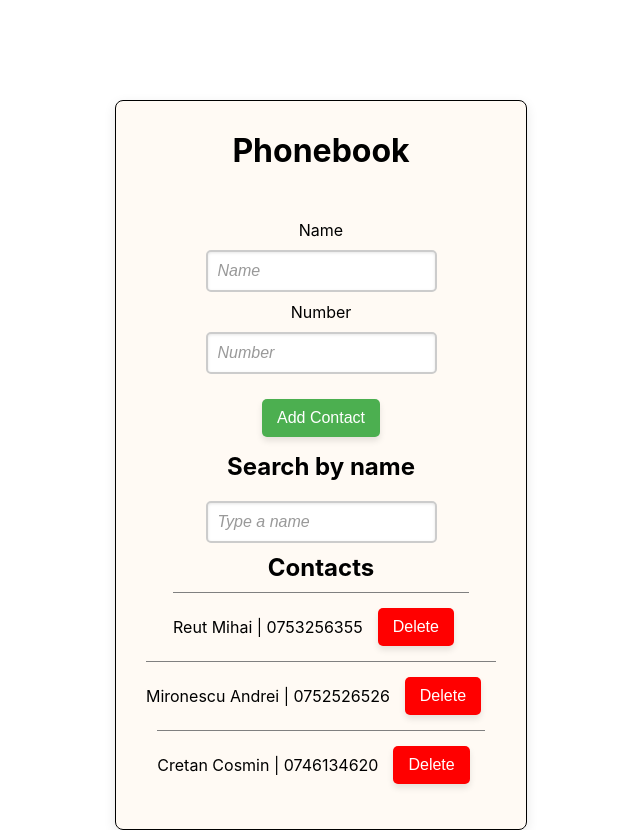
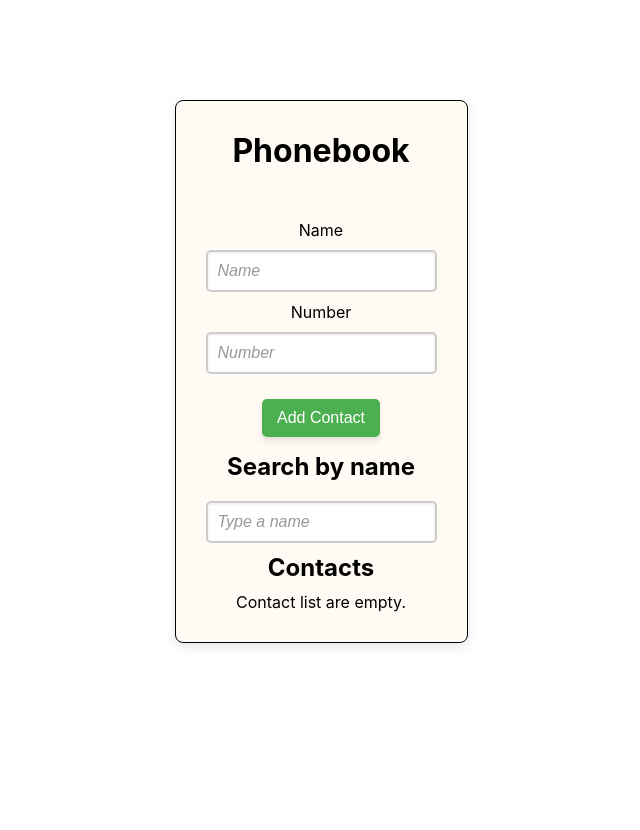
Before and after one commit to reutmihai/goit-react-hw-03-phonebook, a React (Create React App) app: page / in a window 1280 px wide. Shown: the whole page, without its empty margins (319-959 px from the left). After the commit the page ends 800 px from the top, so only its background shows below. Built offline with nearby package versions, Linux system fonts and the light colour scheme.

Commit message:
update message for empty contact list

```diff
--- a/src/components/App.jsx
+++ b/src/components/App.jsx
@@ -7,20 +7,15 @@ import styles from './App.module.css';
 
 class App extends React.Component {
   state = {
-    contacts: [
-      { id: nanoid(), name: 'Reut Mihai', number: '0753256355' },
-      { id: nanoid(), name: 'Mironescu Andrei', number: '0752526526' },
-      { id: nanoid(), name: 'Cretan Cosmin', number: '0746134620' },
-    ],
+    contacts: [],
     filter: '',
   };
-
 
   addContact = (name, number) => {
     const { contacts } = this.state;
     const contactNames = contacts.map(contact => contact.name.toLowerCase());
 
-    if(contactNames.includes(name.toLowerCase())) {
+    if (contactNames.includes(name.toLowerCase())) {
       alert(`${name} already exists in contacts.`);
       return;
     }
@@ -35,7 +30,7 @@ class App extends React.Component {
     }));
   };
 
-  deleteContact = (contactId) => {
+  deleteContact = contactId => {
     this.setState(prevState => ({
       contacts: prevState.contacts.filter(contact => contact.id !== contactId),
     }));
@@ -53,17 +48,19 @@ class App extends React.Component {
 
     return (
       <div className={styles.container}>
-
-          <h1>Phonebook</h1>
-          <ContactForm addContact={this.addContact} />
-          <h2>Search by name</h2>
-          <Filter filter={filter} onChange={this.handleFilterChange} />
-          <h2>Contacts</h2>
+        <h1>Phonebook</h1>
+        <ContactForm addContact={this.addContact} />
+        <h2>Search by name</h2>
+        <Filter filter={filter} onChange={this.handleFilterChange} />
+        <h2>Contacts</h2>
+        {contacts.length < 1 ? (
+          <span>Contact list are empty.</span>
+        ) : (
           <ContactList
             contacts={filteredContacts}
             deleteContact={this.deleteContact}
           />
-
+        )}
       </div>
     );
   }
```
